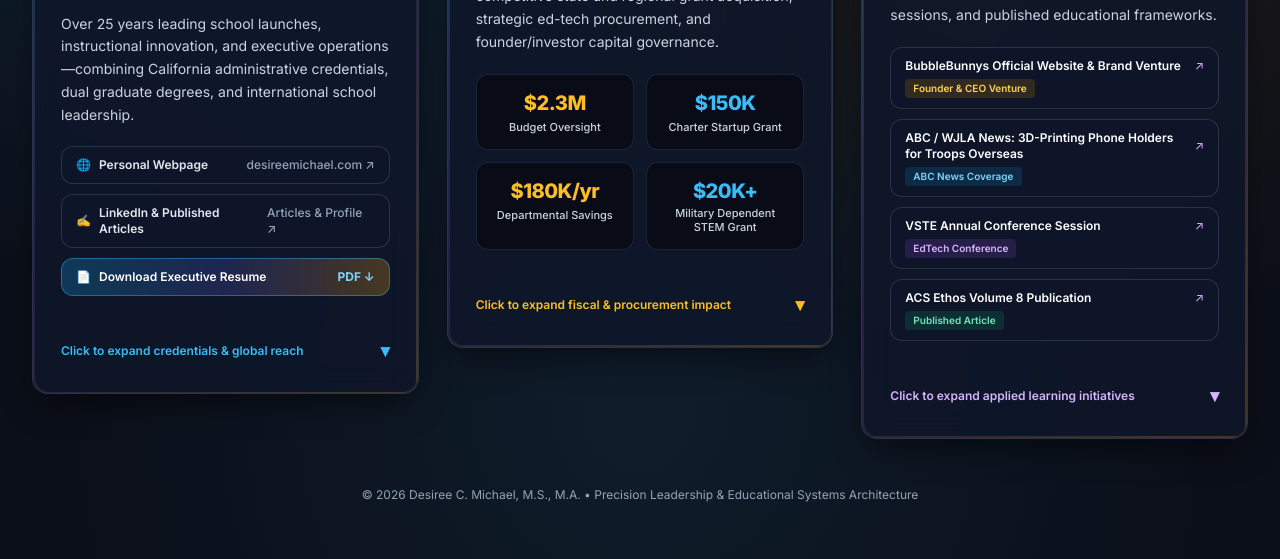
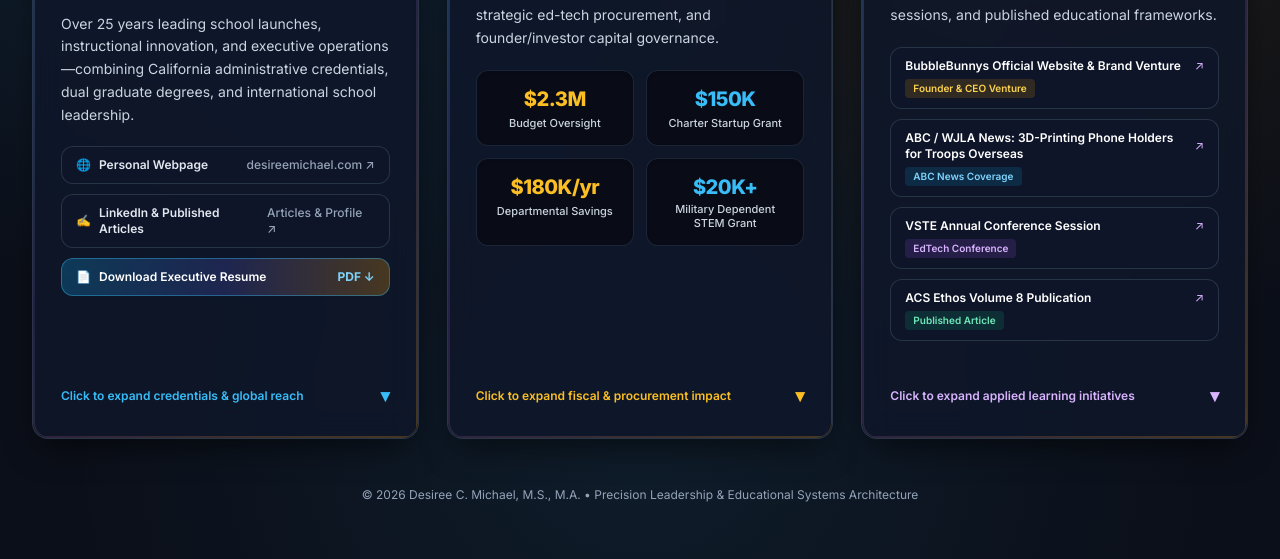
Before and after one commit to dmikes/vibe-pitch, a plain HTML site: page digital_leadership_cv.html in a window 1280 px wide. Shown: the part 412-971 px from the top of the page. Drawn offline with nearby package versions, Linux system fonts and the light colour scheme.

Commit message:
Update digital_leadership_cv.html

```diff
--- a/digital_leadership_cv.html
+++ b/digital_leadership_cv.html
@@ -183,12 +183,12 @@
         </header>
 
         <!-- 3-Column Responsive Glassmorphic Card Grid -->
-        <section class="grid grid-cols-1 lg:grid-cols-3 gap-6 sm:gap-7 items-start">
+        <section class="grid grid-cols-1 lg:grid-cols-3 gap-6 sm:gap-7 items-stretch">
 
             <!-- ========================================================= -->
             <!-- CARD 1: EXECUTIVE PROFILE & CREDENTIALS                   -->
             <!-- ========================================================= -->
-            <article class="cv-card rounded-2xl p-6 sm:p-7 cursor-pointer flex flex-col" onclick="toggleCard(this)" role="button" tabindex="0" aria-expanded="false" onkeydown="if(event.key==='Enter'||event.key===' '){event.preventDefault();toggleCard(this);}">
+            <article class="cv-card rounded-2xl p-6 sm:p-7 cursor-pointer h-full flex flex-col" onclick="toggleCard(this)" role="button" tabindex="0" aria-expanded="false" onkeydown="if(event.key==='Enter'||event.key===' '){event.preventDefault();toggleCard(this);}">
 
                 <!-- Card Badge -->
                 <div class="mb-5">
@@ -316,7 +316,7 @@
             <!-- ========================================================= -->
             <!-- CARD 2: FISCAL RESPONSIBILITY & RESOURCE STEWARDSHIP      -->
             <!-- ========================================================= -->
-            <article class="cv-card rounded-2xl p-6 sm:p-7 pt-8 sm:pt-8 cursor-pointer flex flex-col mt-3 lg:mt-0" onclick="toggleCard(this)" role="button" tabindex="0" aria-expanded="false" onkeydown="if(event.key==='Enter'||event.key===' '){event.preventDefault();toggleCard(this);}">
+            <article class="cv-card rounded-2xl p-6 sm:p-7 cursor-pointer h-full flex flex-col mt-3 lg:mt-0" onclick="toggleCard(this)" role="button" tabindex="0" aria-expanded="false" onkeydown="if(event.key==='Enter'||event.key===' '){event.preventDefault();toggleCard(this);}">
 
                 <!-- Top-Center Overlapping Circular Medallion (Upright GoldenChunk) -->
                 <div class="absolute -top-3.5 left-1/2 -translate-x-1/2 z-20">
@@ -412,7 +412,7 @@
             <!-- ========================================================= -->
             <!-- CARD 3: APPLIED INNOVATION & MEDIA PORTFOLIO              -->
             <!-- ========================================================= -->
-            <article class="cv-card rounded-2xl p-6 sm:p-7 cursor-pointer flex flex-col" onclick="toggleCard(this)" role="button" tabindex="0" aria-expanded="false" onkeydown="if(event.key==='Enter'||event.key===' '){event.preventDefault();toggleCard(this);}">
+            <article class="cv-card rounded-2xl p-6 sm:p-7 cursor-pointer h-full flex flex-col" onclick="toggleCard(this)" role="button" tabindex="0" aria-expanded="false" onkeydown="if(event.key==='Enter'||event.key===' '){event.preventDefault();toggleCard(this);}">
 
                 <!-- Card Badge -->
                 <div class="mb-4">
```
